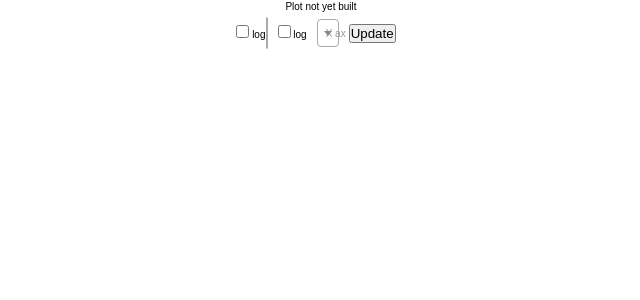
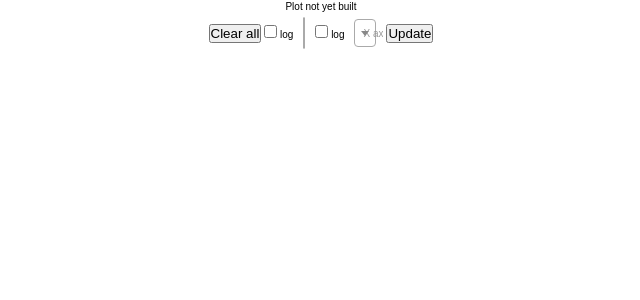
Before and after one commit to dyunis/viz_app, a Flask app: template templates/index.html in a window 1280 px wide. Shown: the top 300 px of the page, without its empty margins (319-959 px from the left). Run offline with Flask 2, Linux system fonts and the light colour scheme; the template is opened without the code that fills it, so the values that code supplies are empty; some libraries are stand-ins or nearby versions.

Commit message:
clear y select button

```diff
--- a/static/script.js
+++ b/static/script.js
@@ -25,6 +25,12 @@ function update_plot () {
   })
 }
 
+function clear_selections (axis) {
+  let id = axis === 'y' ? '#y' : '#x'
+  $(id).val(null).trigger('change')
+}
+
+
 $(document).ready(function() {
   $('.js-example-placeholder-single').select2();
   $('.js-example-placeholder-multiple').select2();
--- a/static/style.css
+++ b/static/style.css
@@ -49,7 +49,7 @@ iframe {
 }
 
 #update-button,
-#xlog-container,
-#ylog-container {
+#x-misc-controls,
+#y-misc-controls {
   margin: 10px;
 }
--- a/templates/index.html
+++ b/templates/index.html
@@ -9,6 +9,7 @@
 
 <div id='controls'>
   <div id='y-misc-controls'>
+    <button id='y-clear' onclick='clear_selections("y")'> Clear all </button>
     <input type='checkbox' id='ylog' name='ylog'>
     <label for='ylog'> log </label>
   </div>
@@ -23,7 +24,7 @@
 
   </select>
 
-  <div id='xlog-container'>
+  <div id='x-misc-controls'>
     <input type='checkbox' id='xlog' name='xlog'>
     <label for='xlog'> log </label>
   </div>
```
